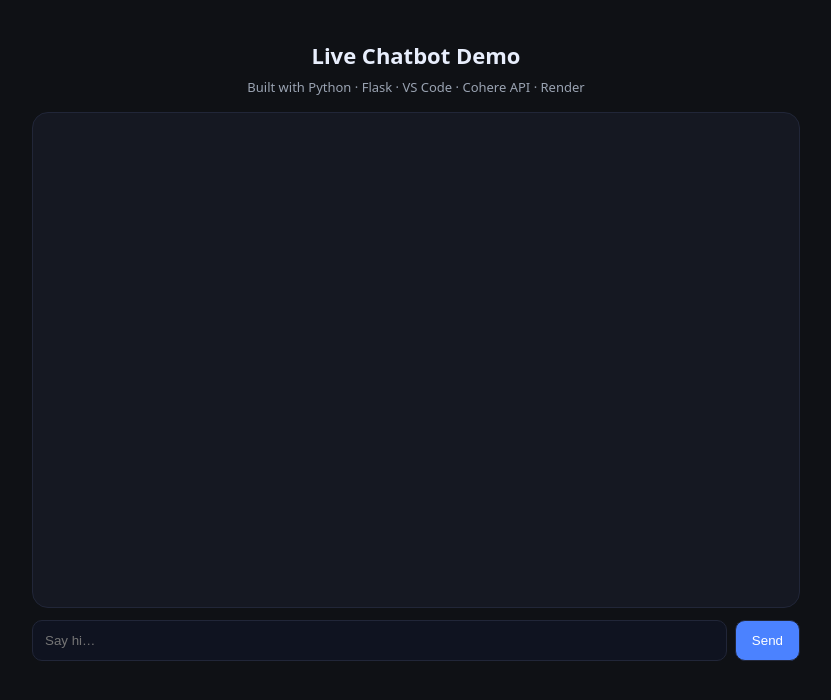
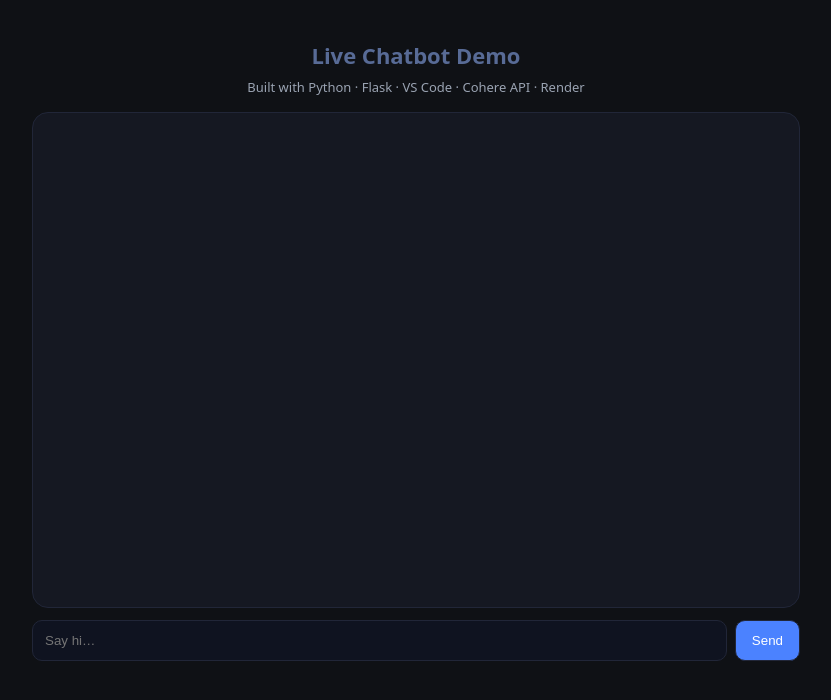
Before and after one commit to eholt723/chat-bot, a Flask app: page / in a window 1280 px wide. Shown: the top 700 px of the page, without its empty margins (224-1055 px from the left). Run offline with Flask 3, Linux system fonts and the light colour scheme.

Commit message:
Static/static change

```diff
--- a/Templates/index.html
+++ b/Templates/index.html
@@ -3,11 +3,12 @@
 <head>
   <meta charset="utf-8" />
   <title>Chat Bot-Eric Holt</title>
-  <link rel="icon" type="image/png" href="{{ url_for('static', filename='glow_round_favicon.png') }}?v=1">
-  <link rel="shortcut icon" href="{{ url_for('static', filename='glow_round_favicon.png') }}?v=1">
+  <link rel="icon" type="image/png" href="{{ url_for('static', filename='glow_round_favicon.png') }}?v=2">
+  <link rel="shortcut icon" href="{{ url_for('static', filename='glow_round_favicon.png') }}?v=2">
+  <link rel="apple-touch-icon" href="{{ url_for('static', filename='glow_round_favicon.png') }}?v=2">
   <meta name="viewport" content="width=device-width,initial-scale=1" />
   <style>
-    :root { --bg:#0f1115; --card:#151822; --muted:#9aa3b2; --accent:#4b82ff; --border:#212638; --text:#e8eefc; }
+    :root { --bg:#0f1115; --card:#151822; --muted:#9aa3b2; --accent:#4b82ff; --border:#212638; --text:#586b96; }
     *{box-sizing:border-box}
     body{margin:0;background:var(--bg);color:var(--text);font-family:system-ui,Segoe UI,Roboto,Arial,sans-serif}
     .wrap{max-width:800px;margin:24px auto;padding:16px}
```
